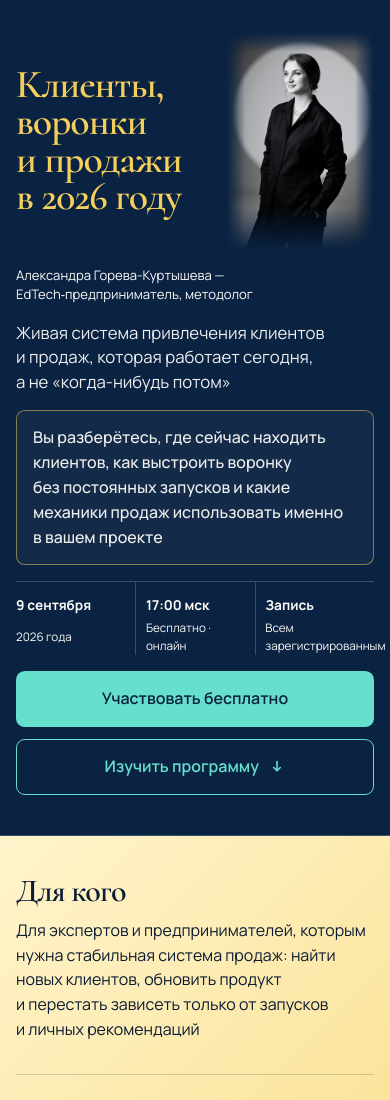
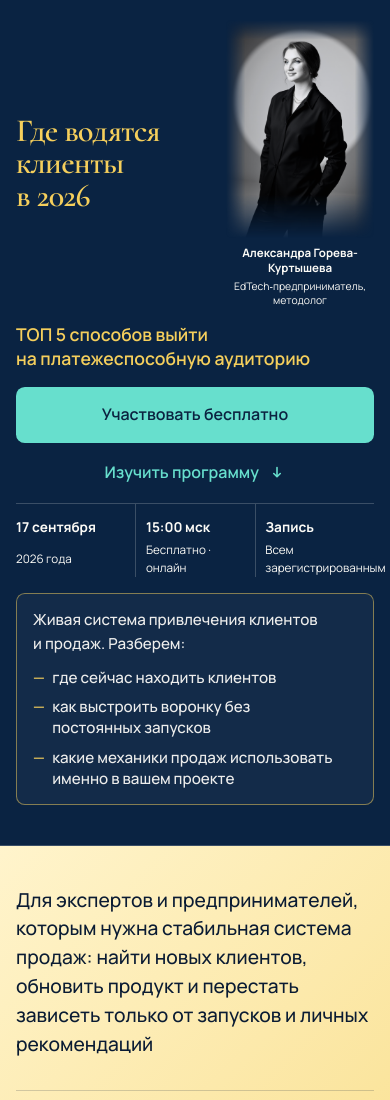
Before and after one commit to sergey9lap-sys/prodagy2026_web, a website built with Vite: page index.html in a window 390 px wide. Shown: the top 1100 px of the page. Built offline with nearby package versions, Linux system fonts and the light colour scheme.

Commit message:
Update September 17 webinar topic and responsive layout

```diff
--- a/index.html
+++ b/index.html
@@ -3,11 +3,11 @@
   <head>
     <meta charset="UTF-8" />
     <meta name="viewport" content="width=device-width, initial-scale=1.0" />
-    <meta name="description" content="Клиенты, воронки и продажи в 2026 году — живая система привлечения клиентов и продаж для экспертов и предпринимателей." />
+    <meta name="description" content="Где водятся клиенты в 2026 — ТОП 5 способов выйти на платежеспособную аудиторию. Бесплатный вебинар 17 сентября, 15:00 мск" />
     <meta name="theme-color" content="#06162c" />
     <link rel="stylesheet" href="/src/styles.css" />
     <link rel="stylesheet" href="/src/webinar.css" />
-    <title>Бесплатный вебинар 9 сентября — Клиенты, воронки и продажи в 2026 году</title>
+    <title>Где водятся клиенты в 2026 — вебинар 17 сентября, 15:00 мск</title>
   </head>
   <body class="webinar-page">
 <a class="skip-link" href="#content">Перейти к содержанию</a>
@@ -17,33 +17,32 @@
 <section class="hero page-section page-section--dark" id="top">
         <div class="shell hero-grid">
           <div class="hero-copy">
-            <h1 data-split><span class="hero-title-line">Клиенты, воронки</span><span class="hero-title-line">и&nbsp;продажи</span><span class="hero-title-line">в&nbsp;2026&nbsp;году</span></h1>
-<p class="webinar-byline">Александра Горева-Куртышева — EdTech‑предприниматель, методолог</p>
-            <p class="section-lead">Живая система привлечения клиентов и&nbsp;продаж, которая работает сегодня, а&nbsp;не&nbsp;«когда-нибудь потом»</p>
-            <p class="hero-description">Вы разберётесь, где сейчас находить клиентов, как выстроить воронку без постоянных запусков и&nbsp;какие механики продаж использовать именно в&nbsp;вашем проекте</p>
+            <h1 data-split>Где водятся клиенты в&nbsp;2026</h1>
+<p class="webinar-topic">ТОП&nbsp;5 способов выйти на&nbsp;платежеспособную аудиторию</p>
+<div class="hero-description"><p>Живая система привлечения клиентов и&nbsp;продаж. Разберем:</p><ul class="webinar-takeaways"><li>где сейчас находить клиентов</li><li>как выстроить воронку без постоянных запусков</li><li>какие механики продаж использовать именно в&nbsp;вашем проекте</li></ul></div>
             <div class="hero-actions">
               <a class="button button--accent magnetic" href="#registration"><span>Участвовать бесплатно</span><i aria-hidden="true"></i></a>
               <a class="text-link text-link--button" href="#program">Изучить программу <svg class="link-icon" viewBox="0 0 16 16" aria-hidden="true"><path d="M8 2.5v9M4.75 8.5 8 11.75l3.25-3.25" /></svg></a>
             </div>
             <div class="hero-meta webinar-meta" aria-label="Дата и формат вебинара">
-<p><strong>9 сентября</strong><span>2026 года</span></p>
-<p><strong>17:00 мск</strong><span>Бесплатно · онлайн</span></p>
+<p><strong>17 сентября</strong><span>2026 года</span></p>
+<p><strong>15:00 мск</strong><span>Бесплатно · онлайн</span></p>
 <p><strong>Запись</strong><span>Всем зарегистрированным</span></p>
 </div>
           </div>
 
-          <div class="hero-system" aria-label="От первого контакта до постоянных продаж">
+          <figure class="hero-system webinar-speaker">
             <div class="hero-person">
               <img src="/alexandra-hero-bw.png" alt="Александра Горева-Куртышева" width="848" height="1264" fetchpriority="high" />
 
             </div>
-
-          </div>
+<figcaption class="webinar-byline"><strong>Александра Горева-Куртышева</strong><span>EdTech‑предприниматель, методолог</span></figcaption>
+          </figure>
         </div>
       </section>
 <section class="page-section questions webinar-program" id="program">
         <div class="shell">
-<div class="webinar-audience" id="audience"><h2>Для кого</h2><p>Для экспертов и&nbsp;предпринимателей, которым нужна стабильная система продаж: найти новых клиентов, обновить продукт и&nbsp;перестать зависеть только от&nbsp;запусков и&nbsp;личных рекомендаций</p></div>
+<div class="webinar-audience" id="audience"><p>Для экспертов и&nbsp;предпринимателей, которым нужна стабильная система продаж: найти новых клиентов, обновить продукт и&nbsp;перестать зависеть только от&nbsp;запусков и&nbsp;личных рекомендаций</p></div>
           <div class="section-heading section-heading--row reveal-group">
             <h2>Что будет на&nbsp;вебинаре</h2>
             <p class="section-lead">Не&nbsp;набор разрозненных инструментов, а&nbsp;<strong>единая логика движения клиента:</strong> от&nbsp;первого контакта до&nbsp;покупки и&nbsp;следующего продукта</p>
@@ -71,7 +70,7 @@
 <div class="shell webinar-registration-grid">
 <div class="registration-copy">
 <h2>Зарегистрируйтесь<br />на&nbsp;вебинар</h2>
-<p class="section-lead">9&nbsp;сентября · 17:00&nbsp;мск<br />Участие бесплатное</p>
+<p class="section-lead">17&nbsp;сентября · 15:00&nbsp;мск<br />Участие бесплатное</p>
 <p>Запись встречи будет доступна всем зарегистрированным участникам</p>
 <div class="registration-placeholder" aria-labelledby="registration-state">
 <label>Ваше имя<input type="text" placeholder="Имя" disabled autocomplete="given-name" /></label>
--- a/src/webinar.css
+++ b/src/webinar.css
@@ -1,4 +1,5 @@
 /* Three-block registration page; master-class stylesheet remains independent. */
+/* September 17: topic, speaker caption and early mobile CTA. */
 .webinar-page { --action: #67dfcd; --action-hover: #94ecdf; --action-ink: #0b2340; }
 .webinar-page .hero::before { display: none; }
 .webinar-page .hero { padding-top: 3rem; }
@@ -14,12 +15,13 @@
   -webkit-mask-composite: source-in;
   mask-composite: intersect;
 }
+
 .webinar-page .hero-meta { margin-top: 0; }
 .webinar-page .hero-meta span { color: var(--white); }
 .webinar-page .hero-meta p { padding-top: 0.8rem; }
 .webinar-program { background: var(--gold-surface); }
-.webinar-audience { display: grid; grid-template-columns: 1fr 1fr; gap: 3rem; padding-bottom: 2rem; margin-bottom: 2rem; border-bottom: 1px solid var(--line); }
-.webinar-audience p { max-width: 68ch; }
+.webinar-audience { display: block; padding-bottom: 2rem; margin-bottom: 2rem; border-bottom: 1px solid var(--line); }
+.webinar-audience p { max-width: none; font-size: clamp(1.2rem, 1rem + 0.65vw, 1.6rem); line-height: 1.5; font-weight: 500; }
 .webinar-program .section-heading--row { grid-template-columns: 1fr 1fr; margin-bottom: 2rem; gap: 3rem; }
 .webinar-program .section-lead { font-size: 1rem; }
 .webinar-program .question-card { min-height: 0; grid-template-rows: 3.3rem auto; padding: 2rem; background: var(--forest); color: var(--white); }
@@ -68,3 +70,25 @@
   .webinar-page .hero-meta strong { font-size: 0.85rem; }
   .webinar-page .hero-meta span { font-size: 0.73rem; }
 }
+.webinar-page .hero h1{font-size:clamp(3rem,4.6vw,4.8rem);line-height:1;max-width:16ch}
+.webinar-topic{font-size:1.3rem;line-height:1.35;font-weight:600;color:var(--lime);max-width:34ch}
+.webinar-page .webinar-speaker{flex-direction:column;gap:.5rem;margin:0;min-height:0}
+.webinar-speaker .hero-person{width:min(100%,26rem)}
+.webinar-speaker .webinar-byline{text-align:center;font-style:normal;font-size:.9rem;margin:0;max-width:100%}
+.webinar-byline strong,.webinar-byline span{display:block}
+.webinar-byline span{font-size:.82rem;margin-top:.3rem}
+.webinar-takeaways{padding:0;list-style:none;margin:.7rem 0 0;display:grid;gap:.5rem}
+.webinar-takeaways li{position:relative;padding-left:1.2rem;line-height:1.4}
+.webinar-takeaways li::before{content:'—';position:absolute;left:0;color:var(--lime)}
+@media(max-width:540px){
+ .webinar-page .hero{padding-top:1.25rem}
+ .webinar-page .hero h1{font-size:clamp(1.9rem,8.3vw,2.8rem);margin:0;max-width:none;align-self:center}
+ .webinar-page .webinar-speaker{grid-column:2;grid-row:1;align-self:start}
+ .webinar-speaker .webinar-byline{font-size:.72rem;line-height:1.3}
+ .webinar-speaker .webinar-byline span{font-size:.65rem}
+ .webinar-page .webinar-topic{grid-column:1/-1;grid-row:2;margin-top:1rem;font-size:1.1rem;max-width:none}
+ .webinar-page .hero-actions{grid-row:3;margin-top:1rem;grid-template-columns:1fr}
+ .webinar-page .hero-actions .text-link--button{min-height:36px;height:36px;border:0;justify-content:center}
+ .webinar-page .webinar-meta{grid-row:4;margin-top:.75rem}
+ .webinar-page .hero-description{grid-row:5;margin-top:1rem;font-size:.95rem}
+}
```
